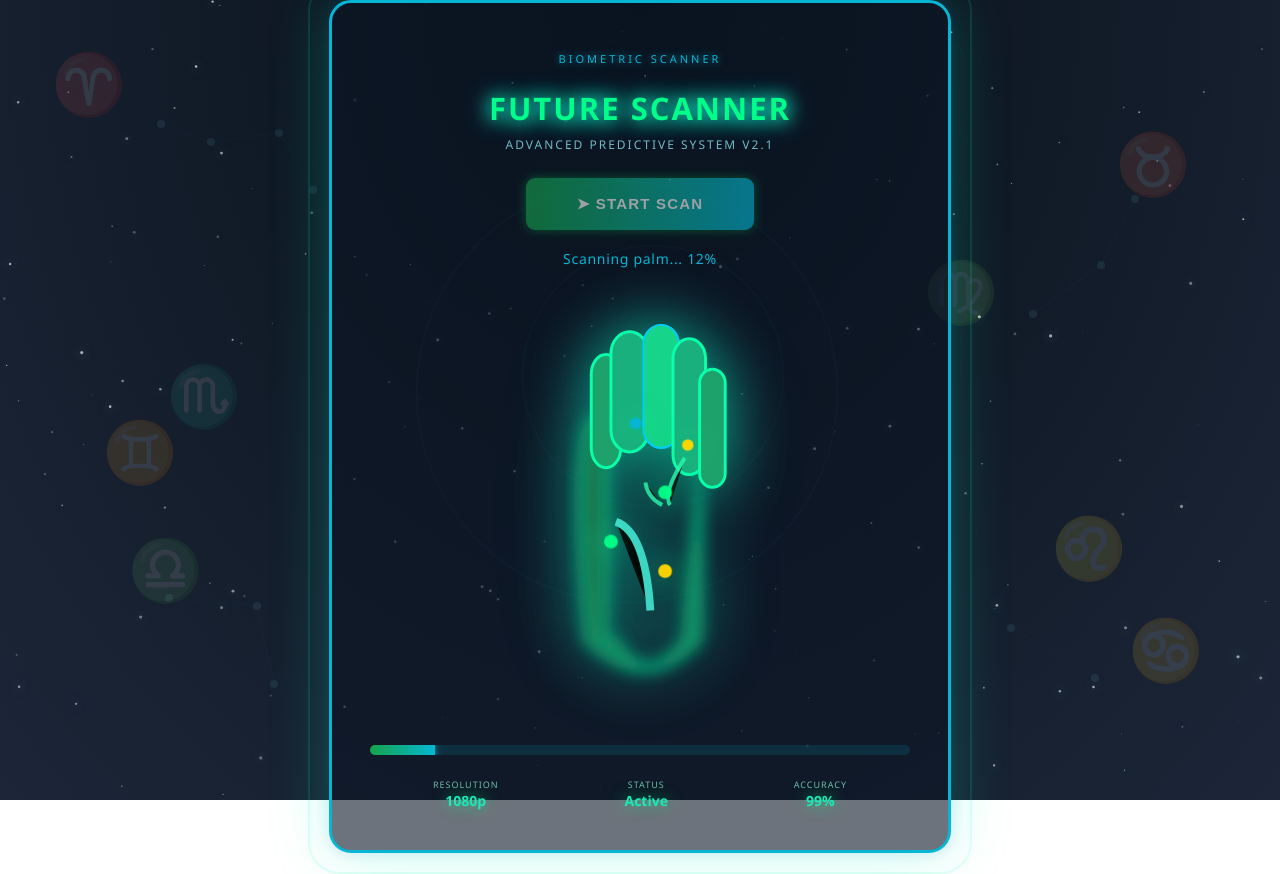
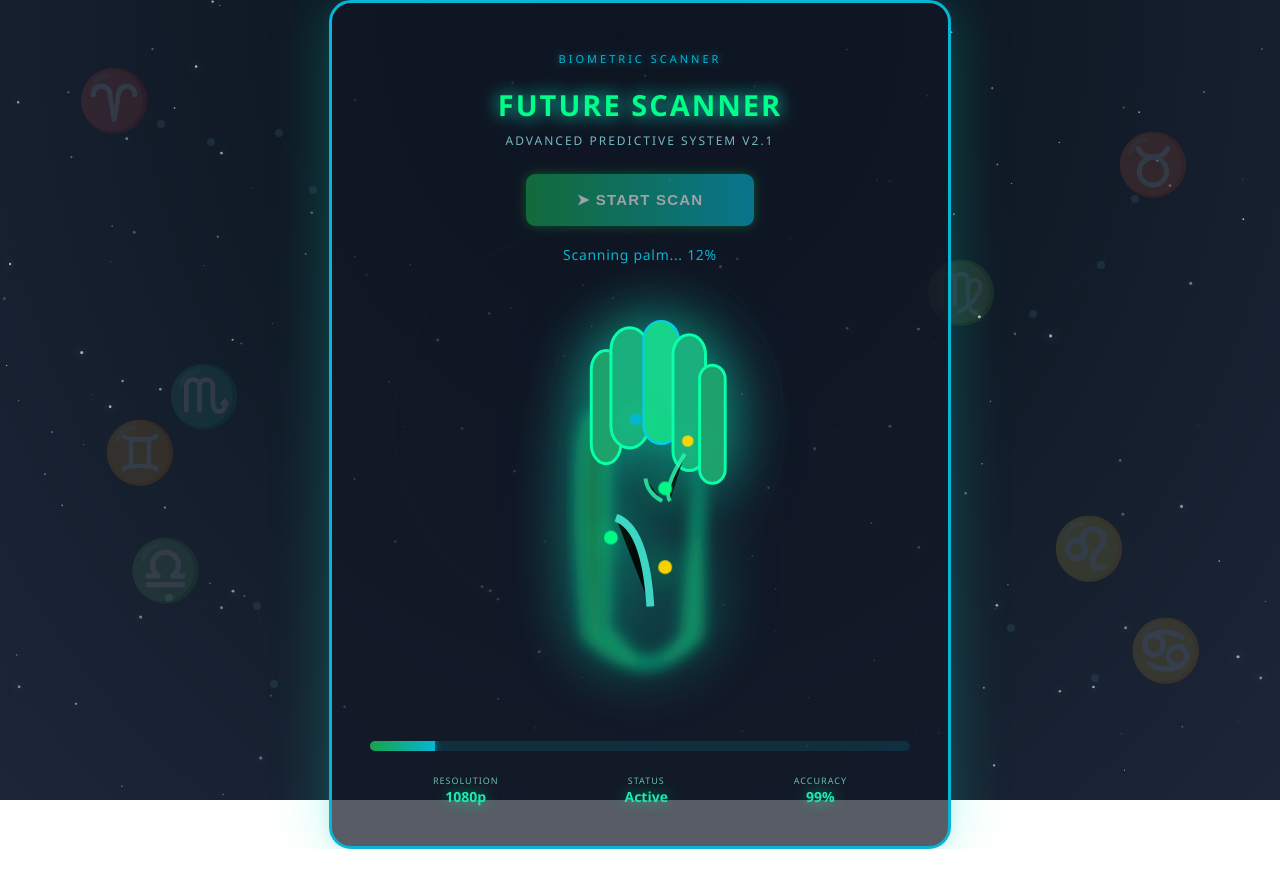
Before and after one commit to SkullRahul02/Future-Sight-, a plain HTML site: page index.html in a window 1280 px wide. Both pictures are taken after a click on the button "➤ START SCAN". After the commit the page ends 849 px from the top, so only its background shows below. Drawn offline with Linux system fonts and the light colour scheme; animation ran at ten frames a second.

Commit message:
Update index.html

```diff
--- a/index.html
+++ b/index.html
@@ -15,10 +15,9 @@
     }
     #space-bg { position: fixed; top:0; left:0; width:100vw; height:100vh; z-index:0; pointer-events:none; }
 
-    /* ASTROLOGY + ZODIAC EFFECTS */
     .astrology-bg { position: fixed; top:0;left:0;width:100vw;height:100vh;z-index:0;pointer-events: none; }
     .zodiac { position: absolute; font-size:60px; opacity:.13; animation: float 9s infinite alternate; }
-    .zodiac1{ top:5%; left:4%; color:#f9d371;}
+    .zodiac1{ top:7%; left:6%; color:#f9d371;}
     .zodiac2{ top:15%; right:7%; color:#a2e3f6;}
     .zodiac3{ top:51%; left:8%; color:#b7a7f2;}
     .zodiac4{ bottom:14%; right:6%; color:#ffb6b9;}
@@ -28,7 +27,6 @@
     .zodiac8{ top:44%; left:13%; color:#a2e3f6;}
     @keyframes float{0%,100%{transform:translateY(0)}50%{transform:translateY(38px)}}
 
-    /* Animated constellation SVGs */
     .constellation { position: absolute; width: 190px; height: 190px; opacity: 0.10; filter: blur(0.7px); }
     .constellation1{ top: 12%; left: 11%; }
     .constellation2{ top: 18%; right: 7%; }
@@ -38,94 +36,46 @@
     .constellation line { stroke: #06b6d4; stroke-width:1.2; opacity:.24; animation: twinkle 2.5s infinite; }
     @keyframes twinkle{50%{opacity:.44;}}
 
-    /* Ring Orbits for extra effect */
-    .orbit { position:absolute; border-radius:50%; border:1.5px solid rgba(6,182,212,0.15);}
-    .orbit1 { width:260px;height:260px;top:47%;left:51%; transform:translate(-50%,-50%); animation: rotate 22s linear infinite; }
-    .orbit2 { width:420px;height:420px;top:49%;left:49%; transform:translate(-50%,-50%); animation: rotate 34s linear infinite reverse;}
+    .orbit { position:absolute; border-radius:50%; border:1.5px solid rgba(6,182,212,0.11);}
+    .orbit1 { width:230px;height:230px;top:50%;left:52%; transform:translate(-50%,-50%); animation: rotate 23s linear infinite; }
+    .orbit2 { width:390px;height:390px;top:53%;left:46%; transform:translate(-50%,-50%); animation: rotate 34s linear infinite reverse;}
     @keyframes rotate{0%{transform:translate(-50%,-50%) rotate(0deg);}100%{transform:translate(-50%,-50%) rotate(360deg);} }
 
-    /* CARD UI */
     .container {min-height:100vh;display:flex;align-items:center;justify-content:center;z-index:2;}
     .card {
-      position:relative;
-      max-width:540px;
-      width:94vw;
-      background:rgba(12,23,38,0.6);
-      border-radius:22px;
+      position:relative; max-width:540px; width:94vw;
+      background:rgba(18,23,38,0.7); border-radius:22px;
       padding:48px 38px 40px 38px;
       box-shadow:0 0px 58px #00f7c440,0 0px 15px #314fcd22;
       border: 3px solid #06b6d4;
-      text-align: center;
-      overflow: visible;
-      z-index:3;
+      text-align: center; overflow: visible; z-index:3;
     }
-    .card:before { content:"";position:absolute;top:-24px;left:-24px;right:-24px;bottom:-24px;
-      border-radius:32px;pointer-events:none;z-index:0;
-      border: 2px solid #14ffacad; opacity: 0.18; }
-    .card-header {
-      margin-bottom: 8px;
-    }
-    .scanner-label { font-size: 11px; color: #06b6d4; letter-spacing: 3px; text-transform: uppercase;
-      margin-bottom: 5px; text-shadow:0 0 8px #06b6d4cc;}
-    h1 { font-size: 31px; margin-bottom: 7px; color: #00ff88; letter-spacing: 2px;
-      text-shadow:0px 0px 24px #0ffad6,0px 1px 18px #0ffad6;}
+    .card-header { margin-bottom: 8px;}
+    .scanner-label { font-size: 11px; color: #06b6d4; letter-spacing: 3px;
+      text-transform: uppercase; margin-bottom: 5px; text-shadow: 0 0 8px #06b6d4cc;}
+    h1 { font-size:29px; margin-bottom:8px; color: #00ff88; letter-spacing:2px; text-shadow:0 0 18px #0ffad6;}
     .subtitle { font-size:12px; color:#93eaf7; letter-spacing:2px;text-transform:uppercase;opacity:0.77;}
-
     #message { font-size:15px; margin-bottom:25px; color:#b0ffcc; font-weight: 500; }
-
-    #startBtn {
-      padding: 17px 51px;
-      font-size: 15px;
-      border-radius: 9px;
-      border: none;
-      background: linear-gradient(90deg,#16a34a,#06b6d4);
-      color:#ffffff; font-weight:bold; letter-spacing:1.2px; cursor: pointer;
-      margin-bottom: 19px;
-      box-shadow:0 0 11px #09f45877;
-      transition: box-shadow .18s, background .18s;
-      display:inline-block;
-      outline:none;
-    }
+    #startBtn { padding: 17px 51px; font-size:15px; border-radius:9px; border:none; background:linear-gradient(90deg,#16a34a,#06b6d4); color:#ffffff;font-weight:bold;letter-spacing:1.2px; cursor: pointer; margin-bottom:19px; box-shadow:0 0 11px #09f45877; transition: box-shadow .18s, background .18s; display:inline-block; outline:none;}
     #startBtn:hover{box-shadow:0 0 18px #00ff88aa;background:linear-gradient(90deg,#34d28d,#00ff88);}
     #startBtn:disabled{opacity:0.6;cursor: not-allowed;}
-
     #status { font-size:14px; min-height:30px;color:#06b6d4;text-align:center;letter-spacing:.7px;font-weight:500;}
     .bar {width:100%;height:10px;background:rgba(6,182,212,0.14);border-radius:9px;overflow:hidden;margin-top:22px;display:none;}
-    .bar > div {height:100%;width:0%;
-      background: linear-gradient(90deg,#16a34a,#06b6d4);
-      transition: width 100ms linear;
-      box-shadow:0 0 8px #06b6d4a6, 0 0 3px #16a34a77;
-    }
-
-    /* HAND UI */
-    .hand-container { margin: 33px auto; width: 325px; height: 400px; display:none;justify-content:center;align-items:center;position:relative; }
-    .scanner-frame { position:absolute; width:350px; height:415px; border:2px solid #06b6d4; border-radius:17px; display:none;
-      animation:frameGlow 1.8s infinite;}
+    .bar > div {height:100%;width:0%;background: linear-gradient(90deg,#16a34a,#06b6d4);transition: width 100ms linear;box-shadow:0 0 8px #06b6d4a6, 0 0 3px #16a34a77;}
+    .hand-container { margin: 33px auto;width:325px;height:400px;display:none;justify-content:center;align-items:center;position:relative;}
+    .scanner-frame { position:absolute;width:350px;height:415px;border:2px solid #06b6d4;border-radius:17px;display:none;animation:frameGlow 1.8s infinite;}
     @keyframes frameGlow{0%,100%{box-shadow:0 0 16px #06b6d433;}50%{box-shadow:0 0 32px #14ffe6cc;}}
-
     .hand-svg { width:100%; height:100%; display:block; filter: drop-shadow(0 0 31px #12ffab77) drop-shadow(0 0 27px #06b6d455);}
-    /* Realistic "fingers" use gradients and inner lines */
-    .finger-shadow { filter:url(#handshadow);}
-    .scan-line {
-      stroke: url(#scanGradient); stroke-width: 11; stroke-linecap: round; opacity: 0.95;
-      animation: scanLine 2.5s linear infinite;
-      filter: drop-shadow(0 0 7px #06b6d4);
-    }
-    @keyframes scanLine{0%{transform:translateY(-40px);}100%{transform:translateY(320px);}}
-
-    /* Sensor spots */
+    .scan-line {stroke: url(#scanGradient); stroke-width: 11; stroke-linecap: round; opacity: 0.95; animation: scanLine 2.5s linear infinite; filter: drop-shadow(0 0 7px #06b6d4);}
+    @keyframes scanLine { 0% { transform:translateY(-40px);}100%{ transform:translateY(320px);}}
     .sensor-spot {animation: sensorGlow 2.6s infinite alternate;}
     @keyframes sensorGlow{0%,100%{opacity:.65;filter:drop-shadow(0px 0px 7px #00ff88b7);}50%{opacity:1;filter:drop-shadow(0px 0px 16px #00ff88e7);}}
-
-    /* Tech stats */
     .tech-info {margin-top:23px;display:flex;justify-content:space-around;font-size:12px;color:#84e6ca;}
     .tech-item{ text-align:center;}
     .tech-label{ font-size:9px; text-transform:uppercase; letter-spacing:1px; opacity:0.8;}
     .tech-value{ font-size:14px; color:#00ff88; font-weight:bold; text-shadow:0 0 15px #00ff88a0;}
     .tech-value.animated { animation: valueGlow 1.8s infinite alternate;}
     @keyframes valueGlow{0%,100%{color:#1ee6c2;}50%{color:#00ff88;}}
-
-    /* Modal (video popup) */
     .modal-overlay {position:fixed;top:0;left:0;width:100%;height:100%;background:rgba(0,0,0,0.96);display:flex;justify-content:center;align-items:center;z-index:1000;animation:fadeIn .3s;}
     .modal {background:rgba(10,20,38,.97);border:2.5px solid #06b6d4;border-radius:17px;padding:40px;text-align:center;position:relative;max-width:96%;box-shadow:0 0 60px #00f7c4cc,inset 0 0 25px #06b6d469;}
     @keyframes fadeIn{0%{opacity:0}100%{opacity:1}}
@@ -134,42 +84,24 @@
     .modal iframe{width:100%;max-width:540px;height:330px;border-radius:10px; border:2px solid #06b6d4;margin:20px 0;background:#000;box-shadow:0 0 20px #06b6d4;}
     .close-btn{position:absolute;top:14px;right:19px;font-size:33px;color:#06b6d4;border:none;background:none;cursor:pointer;transition:all .2s;}
     .close-btn:hover{color:#16a34a;transform:scale(1.3)rotate(90deg);}
-    /* Modal rings for astrology touch */
     .modal-orbit{position:absolute;left:50%;top:50%;transform:translate(-50%,-50%); border-radius:50%;border:2px solid #14ffe6a6;}
     .modal-orbit.one{width:350px;height:350px;}
     .modal-orbit.two{width:230px;height:230px;border-color:#ffd700;}
     .modal-orbit.three{width:120px;height:120px;border-color:#b7a7f2;}
-
-    @media (max-width: 480px) {
-      .card{padding:25px;}
-      .hand-container{width:180px;height:230px;}
-      .scanner-frame{width:190px;height:240px;}
-      .modal{padding:18px;}
-      .modal iframe{height:182px;}
-    }
+    @media (max-width: 480px) {.card{padding:25px;}.hand-container{width:180px;height:230px;}.scanner-frame{width:190px;height:240px;}.modal{padding:18px;}.modal iframe{height:182px;}}
   </style>
 </head>
 <body>
   <canvas id="space-bg"></canvas>
   <div class="astrology-bg">
-    <div class="zodiac zodiac1">♈</div><div class="zodiac zodiac2">♉</div>
-    <div class="zodiac zodiac3">♊</div><div class="zodiac zodiac4">♋</div>
-    <div class="zodiac zodiac5">♌</div><div class="zodiac zodiac6">♍</div>
+    <div class="zodiac zodiac1">♈</div><div class="zodiac zodiac2">♉</div><div class="zodiac zodiac3">♊</div>
+    <div class="zodiac zodiac4">♋</div><div class="zodiac zodiac5">♌</div><div class="zodiac zodiac6">♍</div>
     <div class="zodiac zodiac7">♎</div><div class="zodiac zodiac8">♏</div>
-    <div class="orbit orbit1"></div>
-    <div class="orbit orbit2"></div>
-    <svg class="constellation constellation1" viewBox="0 0 190 190">
-      <line x1="20" y1="28" x2="70" y2="46"/><line x1="70" y1="46" x2="138" y2="37"/><line x1="138" y1="37" x2="172" y2="94"/><circle cx="20" cy="28" r="4"/><circle cx="70" cy="46" r="4"/><circle cx="138" cy="37" r="4"/><circle cx="172" cy="94" r="4"/>
-    </svg>
-    <svg class="constellation constellation2" viewBox="0 0 190 190">
-      <line x1="33" y1="170" x2="101" y2="121"/><line x1="101" y1="121" x2="135" y2="55"/><circle cx="33" cy="170" r="4"/><circle cx="101" cy="121" r="4"/><circle cx="135" cy="55" r="4"/>
-    </svg>
-    <svg class="constellation constellation3" viewBox="0 0 190 190">
-      <line x1="67" y1="36" x2="155" y2="44"/><line x1="155" y1="44" x2="172" y2="122"/><circle cx="67" cy="36" r="4"/><circle cx="155" cy="44" r="4"/><circle cx="172" cy="122" r="4"/>
-    </svg>
-    <svg class="constellation constellation4" viewBox="0 0 190 190">
-      <line x1="49" y1="90" x2="133" y2="140"/><circle cx="49" cy="90" r="4"/><circle cx="133" cy="140" r="4"/>
-    </svg>
+    <div class="orbit orbit1"></div><div class="orbit orbit2"></div>
+    <svg class="constellation constellation1" viewBox="0 0 190 190"><line x1="20" y1="28" x2="70" y2="46"/><line x1="70" y1="46" x2="138" y2="37"/><line x1="138" y1="37" x2="172" y2="94"/><circle cx="20" cy="28" r="4"/><circle cx="70" cy="46" r="4"/><circle cx="138" cy="37" r="4"/><circle cx="172" cy="94" r="4"/></svg>
+    <svg class="constellation constellation2" viewBox="0 0 190 190"><line x1="33" y1="170" x2="101" y2="121"/><line x1="101" y1="121" x2="135" y2="55"/><circle cx="33" cy="170" r="4"/><circle cx="101" cy="121" r="4"/><circle cx="135" cy="55" r="4"/></svg>
+    <svg class="constellation constellation3" viewBox="0 0 190 190"><line x1="67" y1="36" x2="155" y2="44"/><line x1="155" y1="44" x2="172" y2="122"/><circle cx="67" cy="36" r="4"/><circle cx="155" cy="44" r="4"/><circle cx="172" cy="122" r="4"/></svg>
+    <svg class="constellation constellation4" viewBox="0 0 190 190"><line x1="49" y1="90" x2="133" y2="140"/><circle cx="49" cy="90" r="4"/><circle cx="133" cy="140" r="4"/></svg>
   </div>
   <div class="container">
     <div class="card">
@@ -193,26 +125,20 @@
             <filter id="handshadow"><feGaussianBlur stdDeviation="8" /></filter>
             <filter id="glow"><feGaussianBlur stdDeviation="3" result="coloredBlur"/><feMerge><feMergeNode in="coloredBlur"/><feMergeNode in="SourceGraphic"/></feMerge></filter>
           </defs>
-          <!-- Palm: realistic with thumb arc -->
-          <path d="M140 330 Q170 382 210 330 L230 110 Q245 60 225 65 L225 330 Q170 390 110 330 Q90 70 130 110 L130 330 Z"
-                fill="#156c47" filter="url(#handshadow)" stroke="#09ffaa" stroke-width="3"/>
-          <!-- Fingers: gradient overlay for realistic shading -->
+          <path d="M140 330 Q170 382 210 330 L230 110 Q245 60 225 65 L225 330 Q170 390 110 330 Q90 70 130 110 L130 330 Z" fill="#156c47" filter="url(#handshadow)" stroke="#09ffaa" stroke-width="3"/>
           <rect x="115" y="40" width="30" height="115" rx="20" fill="#1ea26c" stroke="#09ffaa" stroke-width="3"/>
           <rect x="135" y="17" width="38" height="122" rx="22" fill="#19b07e" stroke="#09ffaa" stroke-width="3"/>
           <rect x="168" y="10" width="36" height="125" rx="19" fill="#16d48a" stroke="#0cf" stroke-width="2"/>
           <rect x="198" y="24" width="33" height="138" rx="20" fill="#19b07e" stroke="#09ffaa" stroke-width="3"/>
           <rect x="225" y="55" width="26" height="120" rx="14" fill="#1ea26c" stroke="#09ffaa" stroke-width="3"/>
-          <!-- Palm lines for realism -->
           <path d="M140 210 Q170 220 175 300" stroke="#45e6d4" stroke-width="8" opacity="0.9"/>
           <path d="M170 170 Q172 185 187 193" stroke="#30f8b1" stroke-width="4" opacity="0.8"/>
           <path d="M210 145 Q187 181 195 193" stroke="#30f8b1" stroke-width="4" opacity="0.8"/>
-          <!-- Sensor spots (animated) -->
           <circle class="sensor-spot" cx="190" cy="180" r="7" fill="#00ff88"/>
           <circle class="sensor-spot" cx="160" cy="110" r="6" fill="#06b6d4"/>
           <circle class="sensor-spot" cx="213" cy="132" r="5.8" fill="#ffd700"/>
           <circle class="sensor-spot" cx="135" cy="230" r="7" fill="#00ff88"/>
           <circle class="sensor-spot" cx="190" cy="260" r="7" fill="#ffd700"/>
-          <!-- Scanning line -->
           <line id="scanLine" class="scan-line" x1="120" y1="50" x2="230" y2="50"/>
         </svg>
       </div>
@@ -285,7 +211,6 @@
     function showVideo() {
       const randomVideo = videos[Math.floor(Math.random()*videos.length)];
       const overlay=document.createElement('div'); overlay.className='modal-overlay';
-      // Modal orbits (for astrology effect)
       const orbit1=document.createElement('div');orbit1.className='modal-orbit one';
       const orbit2=document.createElement('div');orbit2.className='modal-orbit two';
       const orbit3=document.createElement('div');orbit3.className='modal-orbit three';
```
